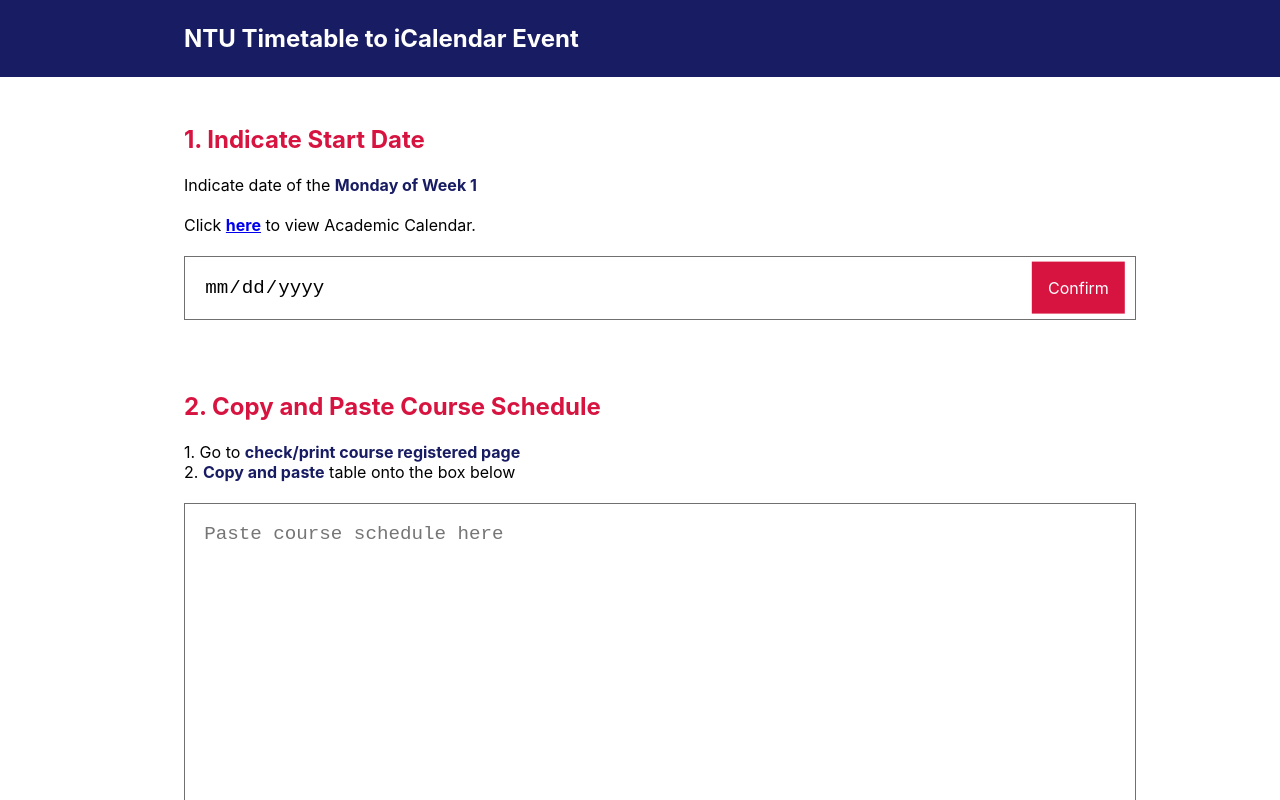
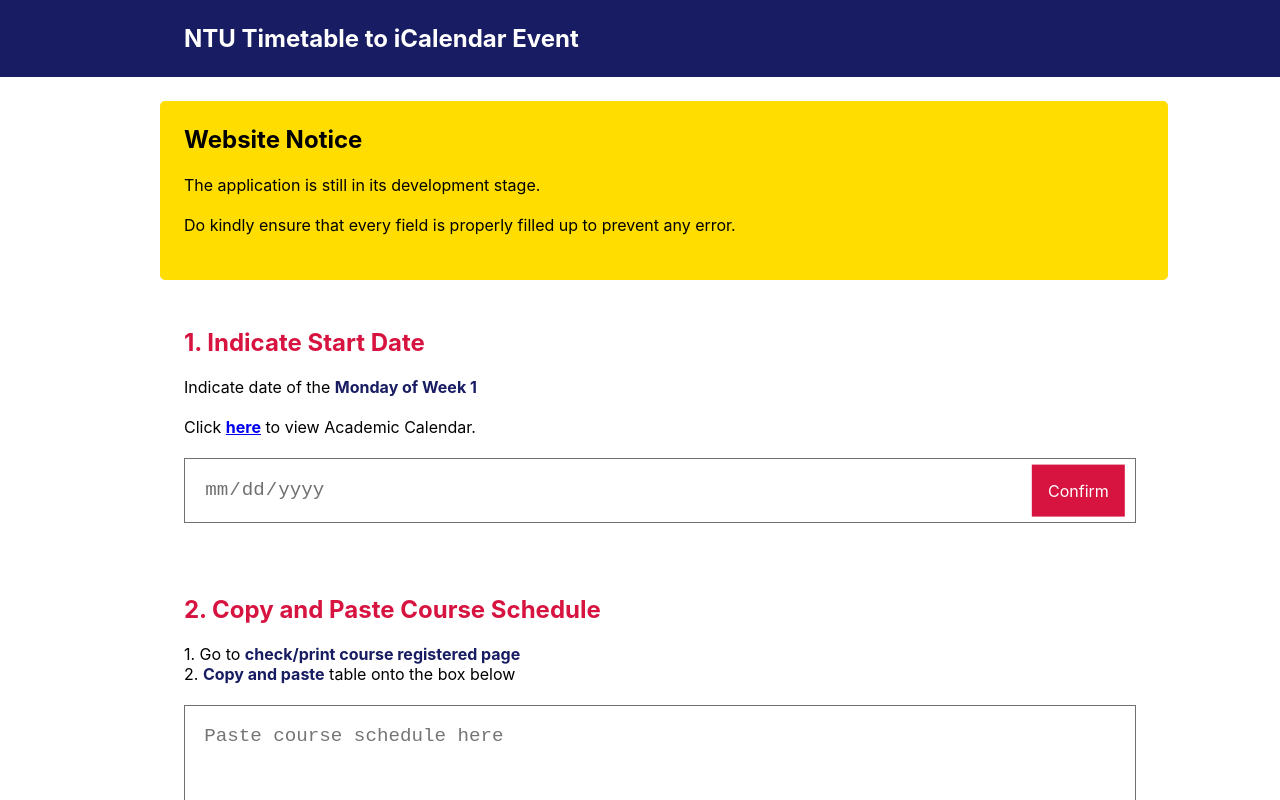
Before and after one commit to xinweilau/ntu-timetable-to-ics, a React (Create React App) app: page / in a window 1280 px wide. Shown: the top 800 px of the page. Built offline with nearby package versions, Linux system fonts and the light colour scheme.

Commit message:
Add Notice Banner

```diff
--- a/src/Content.tsx
+++ b/src/Content.tsx
@@ -4,6 +4,7 @@
 import TextBox from "./TextBox";
 import TextArea from "./TextArea";
 import CalendarGenHelper from "./CalendarGenHelper";
+import Notice from "./Notice";
 // @ts-ignore
 import FileSaver from 'file-saver';
 
@@ -11,6 +12,7 @@
     let [startDate, setStartDate] = useState(new Date());
     let [courseSchedule, setCourseSchedule] = useState("");
     let [base64Calendar, setBase64Calendar] = useState("");
+    let [noticeMessage, setNoticeMessage] = useState("");
 
     const updateCourseSchedule = (value: string) => {
         setCourseSchedule(value);
@@ -32,6 +34,14 @@
 
     return(
         <div>
+            <Notice messageType="announcement">
+                <p>
+                    The application is still in its development stage.
+                    <br/><br/>
+                    Do kindly ensure that every field is properly filled up to prevent any error.
+                </p>
+            </Notice>
+
             <FormSection title={"1. Indicate Start Date"} >
                 <div>
                     <p>
@@ -64,9 +74,10 @@
                     </p>
 
                     <a className="button" onClick={generateCalendar}>Generate</a>
-                    { (base64Calendar.length > 0) &&
-                        <a className="button" onClick={startDownload}>Download</a>
-                    };
+                    {
+                        (base64Calendar.length > 0) &&
+                        <a className="button" style={{ marginLeft: "1.3rem" }} onClick={startDownload}>Download</a>
+                    }
                 </div>
             </ContentSection>
         </div>
--- /dev/null
+++ b/src/Notice.css
@@ -0,0 +1,15 @@
+.announcement {
+    background-color: var(--yellow);
+    border-radius: 5px;
+
+    width: 100%;
+}
+
+.message > h2 {
+    color: black;
+}
+
+
+section > div {
+    padding: 1.5rem;
+}
--- /dev/null
+++ b/src/Notice.tsx
@@ -0,0 +1,20 @@
+import React from 'react';
+import './Notice.css';
+
+type Props = {
+    messageType: string,
+    children: JSX.Element
+}
+
+function Notice({ messageType, children }: Props) {
+    return (
+        <section>
+            <div className={`${messageType} message`}>
+                <h2>Website Notice</h2>
+                {children}
+            </div>
+        </section>
+    );
+}
+
+export default Notice;
--- a/src/TextBox.css
+++ b/src/TextBox.css
@@ -4,6 +4,7 @@
     padding: 1.2rem;
     font-size: 1.2rem;
     width: 100%;
+    color: var(--grey);
 }
 
 input[type=date]::placeholder {
--- a/src/TextBox.tsx
+++ b/src/TextBox.tsx
@@ -6,9 +6,17 @@
 }
 
 function TextBox({ onChange }: Props) {
+
+    const updateTextBox = (text: string) => {
+        onChange(text);
+
+        // @ts-ignore
+        document.getElementById("txtDate").style.color = "var(--black)";
+    }
+
     return (
         <div className="textBoxWrapper">
-            <input type="date" onChange={(e) => onChange(e.target.value)} placeholder="e.g. 11 August 2021" />
+            <input id="txtDate" type="date" onChange={(e) => updateTextBox(e.target.value)} placeholder="e.g. 11 August 2021" />
             <a className="button textbox-inline-button">Confirm</a>
         </div>
     );
--- a/src/index.css
+++ b/src/index.css
@@ -3,6 +3,7 @@
   --red: #D71440;
   --grey: #707071;
   --white: #FFFFFF;
+  --yellow: #FFDD00;
 
   --width: 75vw;
 }
```
